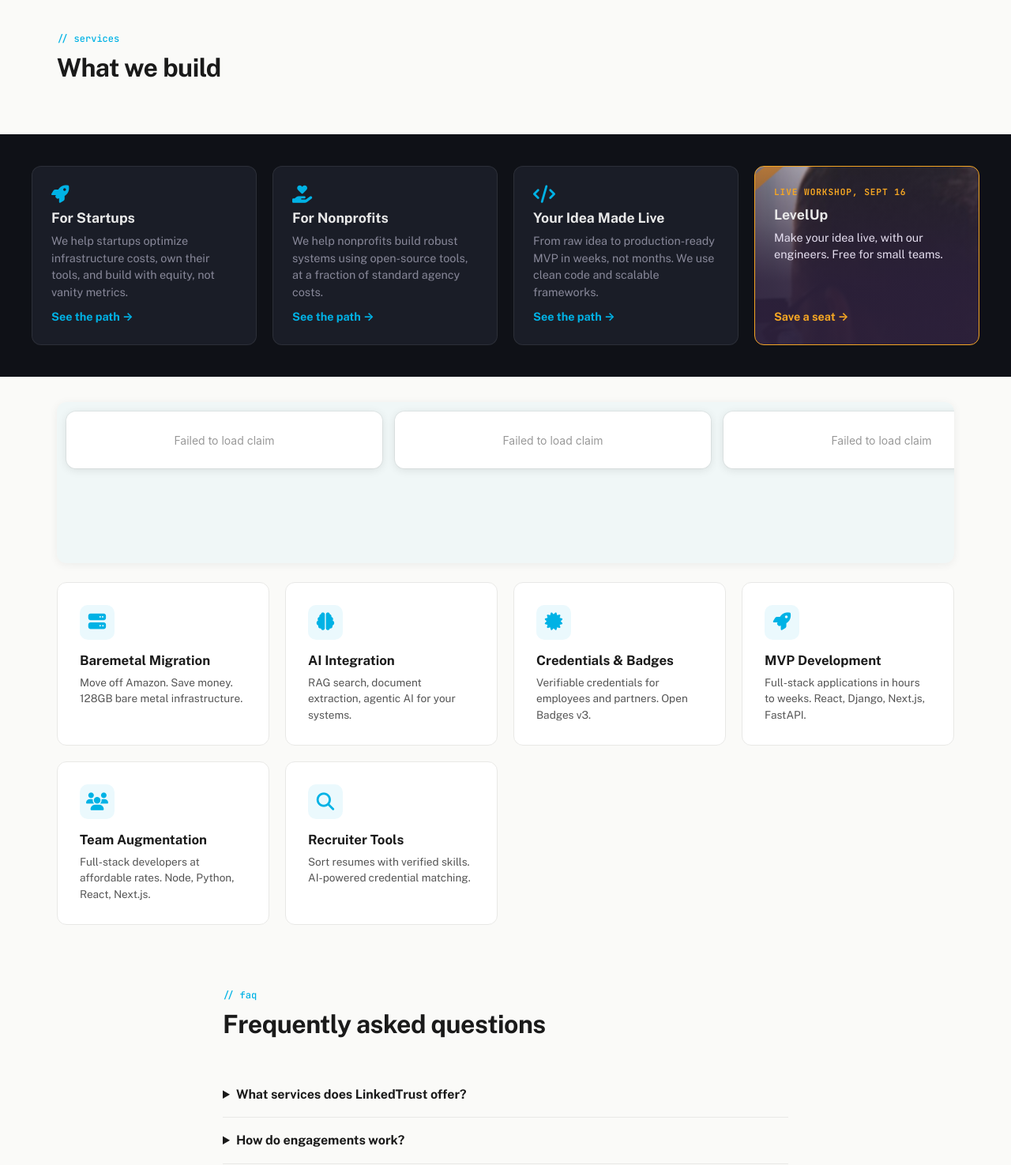
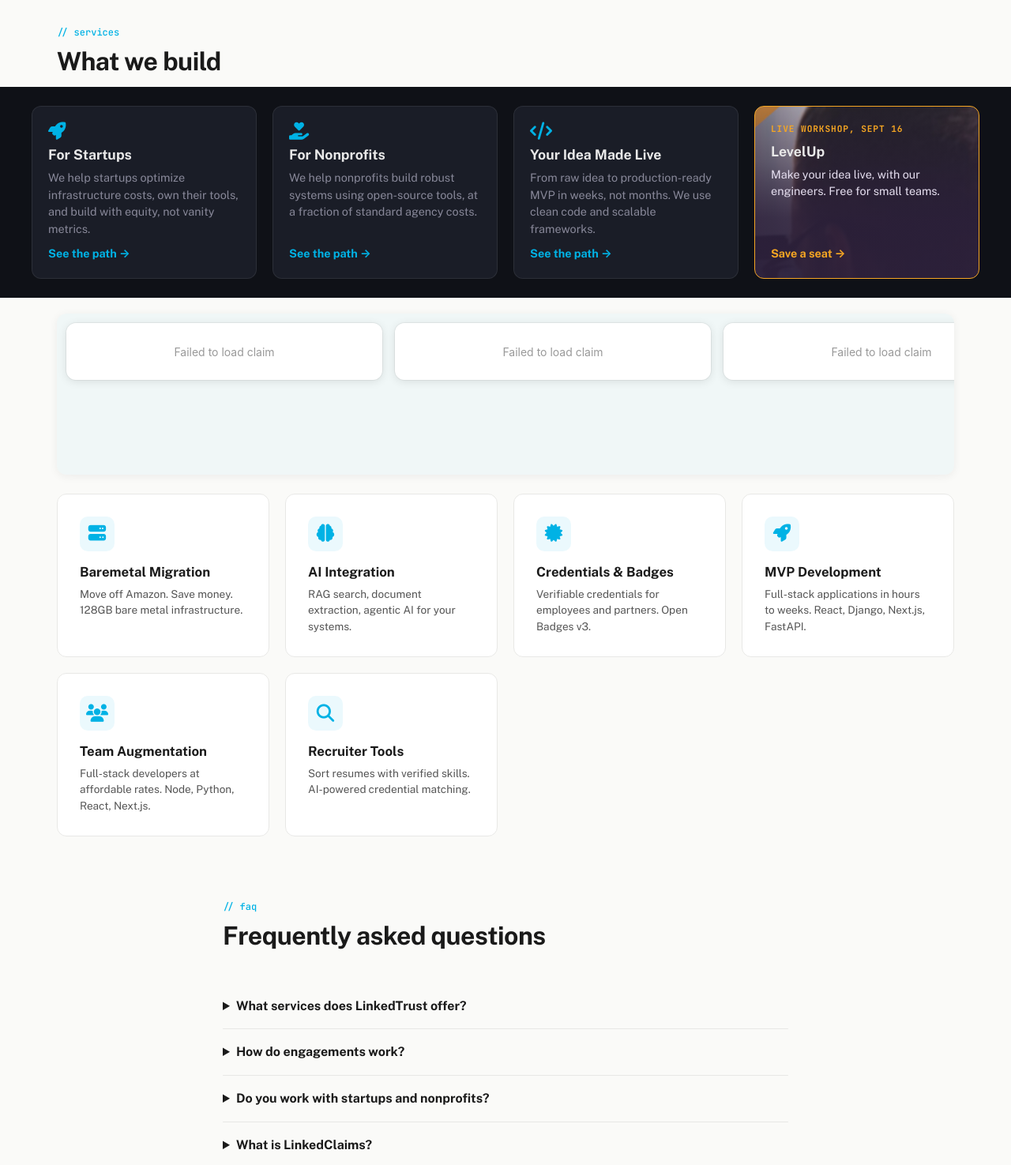
Before and after one commit to Cooperation-org/site-linkedtrust-us, a Django app: page /services/ in a window 1280 px wide. Shown: the part 61-1536 px from the top of the page at 79% size. Run offline with Django 5.2, Linux system fonts and the light colour scheme; data that the repository does not hold is empty.

Commit message:
Services: tighter spacing around the heading and the path band
Co-Authored-By: Claude Fable 5.1 <noreply@anthropic.com>
Claude-Session: https://claude.ai/code/session_01PybVMzLtvV2FSZAibRU7Ts

```diff
--- a/static/css/site.css
+++ b/static/css/site.css
@@ -1748,14 +1748,14 @@ a.nodec:hover { text-decoration: underline; }
 .footer-social svg { display: block; }
 
 /* ---- SERVICES: three paths + workshop on a dark band ---- */
-.path-band { background: var(--bg-dark); color: var(--text-on-dark); padding: 2.5rem 2rem; }
+.path-band { background: var(--bg-dark); color: var(--text-on-dark); padding: 1.5rem 2rem; }
 .path-band-inner { max-width: 1200px; margin: 0 auto; }
 .path-band-grid { display: grid; grid-template-columns: repeat(4, 1fr); gap: 1.25rem; }
-.path-band-item { background: var(--bg-dark-card); border: 1px solid var(--border-dark); border-radius: var(--radius); padding: 1.5rem; color: var(--text-on-dark); display: flex; flex-direction: column; gap: 0.5rem; }
+.path-band-item { background: var(--bg-dark-card); border: 1px solid var(--border-dark); border-radius: var(--radius); padding: 1.25rem; color: var(--text-on-dark); display: flex; flex-direction: column; gap: 0.5rem; }
 .path-band-item:hover { background: var(--bg-dark-hover); }
 .path-band-item > i { color: var(--brand-primary); font-size: 1.4rem; }
 .path-band-item h2 { font-size: 1.1rem; font-weight: 700; color: var(--text-on-dark); }
-.path-band-item p { font-size: 0.9rem; color: var(--text-on-dark-muted); line-height: 1.5; flex: 1; }
+.path-band-item p { font-size: 0.9rem; color: var(--text-on-dark-muted); line-height: 1.5; flex: 1; margin: 0; }
 .path-band-item > span:last-child { font-weight: 700; color: var(--brand-primary); font-size: 0.9rem; }
 .path-band-item--lu {
     border-color: #F5A623;
--- a/website/templates/services.html
+++ b/website/templates/services.html
@@ -57,9 +57,9 @@
 
 {% block content %}
 
-<section class="container" style="padding-top:2.5rem;padding-bottom:1.5rem;">
+<section class="container" style="padding-top:2rem;padding-bottom:0.75rem;">
     <div class="section-label mono">// services</div>
-    <h1 class="section-title">What we build</h1>
+    <h1 class="section-title" style="margin-bottom:0;">What we build</h1>
 </section>
 
 <!-- Three paths plus the workshop, on a dark band -->
@@ -94,7 +94,7 @@
     </div>
 </section>
 
-<section class="services-section" style="padding-top:2rem;">
+<section class="services-section" style="padding-top:1.25rem;">
     <!-- Single row of embed badges: scrolls horizontally if they don't fit -->
     <div class="badge-row">
         <linked-badge claim-id="124521" theme="light"></linked-badge>
```
